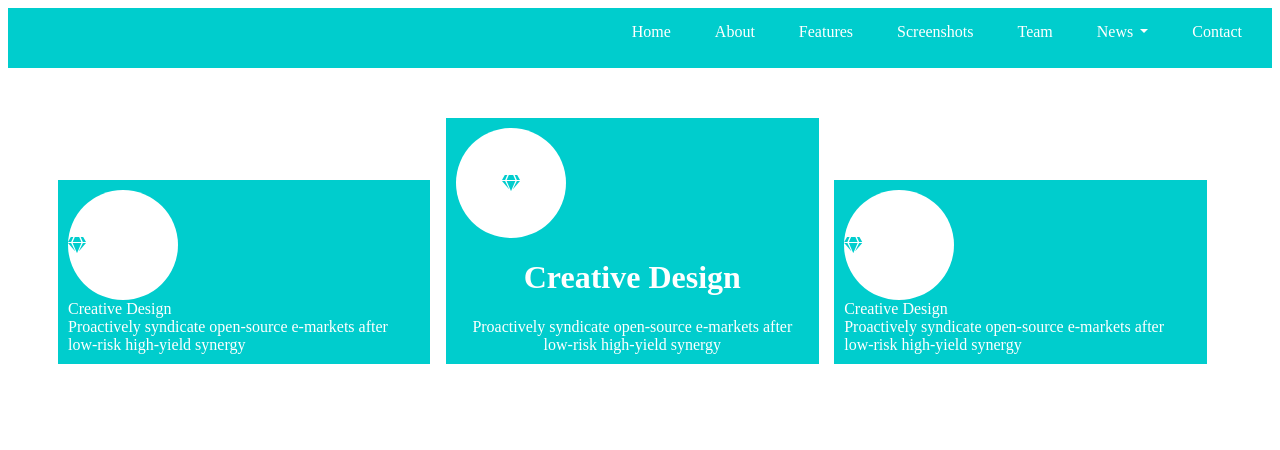
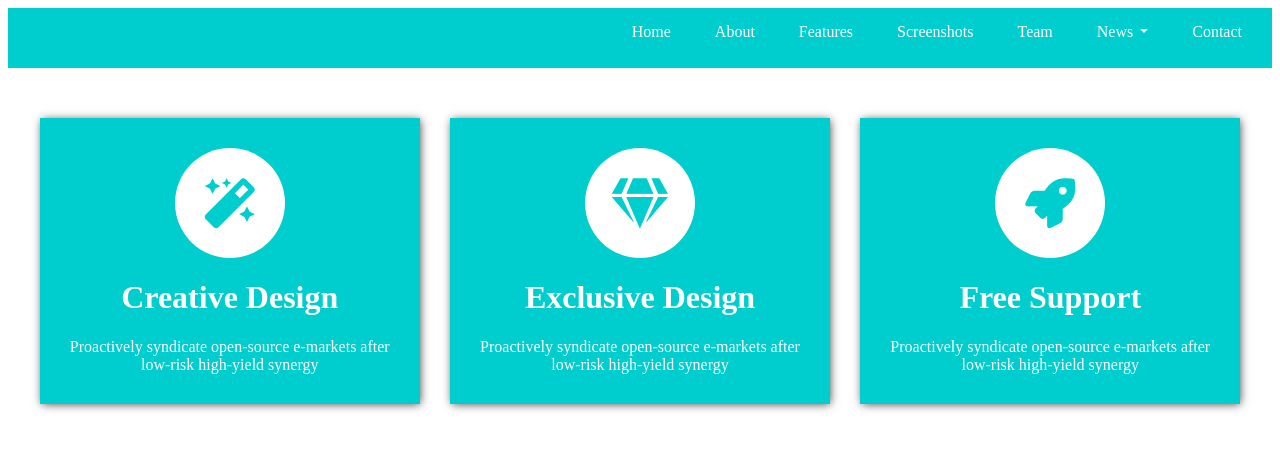
Before and after one commit to duydd25031999/front_end_practice, a website built with webpack: page session_3/Simple-Webpack-Template-master/src/templates/index.html in a window 1280 px wide. Built offline with nearby package versions, Linux system fonts and the light colour scheme.

Commit message:
scss collection

```diff
--- a/session_3/Simple-Webpack-Template-master/src/scss/base/_reset.scss
+++ b/session_3/Simple-Webpack-Template-master/src/scss/base/_reset.scss
@@ -1,5 +1,5 @@
 body {
-    // background-color: $light_blue;
+    // background-color: $light-blue;
 }
 
 ul {
--- a/session_3/Simple-Webpack-Template-master/src/scss/components/_dropdown.scss
+++ b/session_3/Simple-Webpack-Template-master/src/scss/components/_dropdown.scss
@@ -18,12 +18,12 @@
           color: $black;
       }
 
-      &:hover {
-          background-color: $light_blue;
-          &>.link {
-              color: $white;
-          }
-      }
+        &:hover {
+            background-color: $light-blue;
+            .link {
+                color: $white;
+            }
+        }
     }
   }
 
--- a/session_3/Simple-Webpack-Template-master/src/scss/layout/_header.scss
+++ b/session_3/Simple-Webpack-Template-master/src/scss/layout/_header.scss
@@ -1,3 +1,3 @@
 .main-header {
-    background-color: $light_blue;
+    background-color: $light-blue;
 }
--- a/session_3/Simple-Webpack-Template-master/src/scss/pages/_home.scss
+++ b/session_3/Simple-Webpack-Template-master/src/scss/pages/_home.scss
@@ -1,28 +1,42 @@
 .collection {
-    margin: 50px;
-    .item {
-        box-sizing: border-box;
-        width: 32%;
-        background-color: $light_blue;
-        margin-right: 1%;
-        padding: 10px;
+  width: 95%;
+  margin: 0 auto;
+  margin-top: 50px;
+  display: grid;
+  grid-template-columns: repeat(3, 1fr);
+  grid-column-gap: 30px;
+
+  & > .item {
+    background-color: $light-blue;
+    padding: 30px;
+    padding-bottom: 20px;
     color: $white;
+    border-bottom: 10px solid $light-blue;
+    box-shadow: 1px 1px 9px -1px rgba(0, 0, 0, 0.75);
 
-        .icon {
+    & > .icon {
       width: 110px;
       height: 110px;
       border-radius: 50%;
-            color: $light_blue;
+      color: $light-blue;
+      margin: 0 auto;
       background-color: $white;
       display: flex;
       align-items: center;
+
+
+      & > .img {
+        margin: 0 auto;
+        font-size: 50px;
+      }
+    }
+
+    &:hover {
+        border-color: $yellow;
+
         .img {
-                margin: 0 auto;
+            color: $yellow;
         }
     }
   }
-
-    .item:last-child {
-        margin-right: 0;
 }
-}
--- a/session_3/Simple-Webpack-Template-master/src/scss/utils/_variables.scss
+++ b/session_3/Simple-Webpack-Template-master/src/scss/utils/_variables.scss
@@ -1,4 +1,5 @@
 $color: #cdcdcd;
-$light_blue: #00cdcd;
+$light-blue: #00cdcd;
 $black: #000000;
 $white: #ffffff;
+$yellow: #ddff00
--- a/session_3/Simple-Webpack-Template-master/src/templates/index.html
+++ b/session_3/Simple-Webpack-Template-master/src/templates/index.html
@@ -50,19 +50,8 @@
     <div class="container">
       <div class="collection">
         <div class="inline-block item">
-          <div class="icon">
-            <i class="fas fa-gem"></i>
-          </div>
-          <div class="heading">
-            Creative Design
-          </div>
-          <div class="text">
-            Proactively syndicate open-source e-markets after low-risk high-yield synergy
-          </div>
-        </div>
-        <div class="inline-block item">
           <div class="icon ">
-            <i class="img fas fa-gem"></i>
+            <i class="img fas fa-magic"></i>
           </div>
           <h1 class="heading text-center">
             Creative Design
@@ -72,13 +61,24 @@
           </div>
         </div>
         <div class="inline-block item">
-          <div class="icon">
-            <i class="fas fa-gem"></i>
+          <div class="icon ">
+            <i class="img fas fa-gem"></i>
           </div>
-          <div class="heading">
-            Creative Design
+          <h1 class="heading text-center">
+            Exclusive Design
+          </h1>
+          <div class="text text-center">
+            Proactively syndicate open-source e-markets after low-risk high-yield synergy
           </div>
-          <div class="text">
+        </div>
+        <div class="inline-block item">
+          <div class="icon ">
+            <i class="img fas fa-rocket"></i>
+          </div>
+          <h1 class="heading text-center">
+            Free Support
+          </h1>
+          <div class="text text-center">
             Proactively syndicate open-source e-markets after low-risk high-yield synergy
           </div>
         </div>
```
Lines whose indentation alone changed are shown as unchanged.
